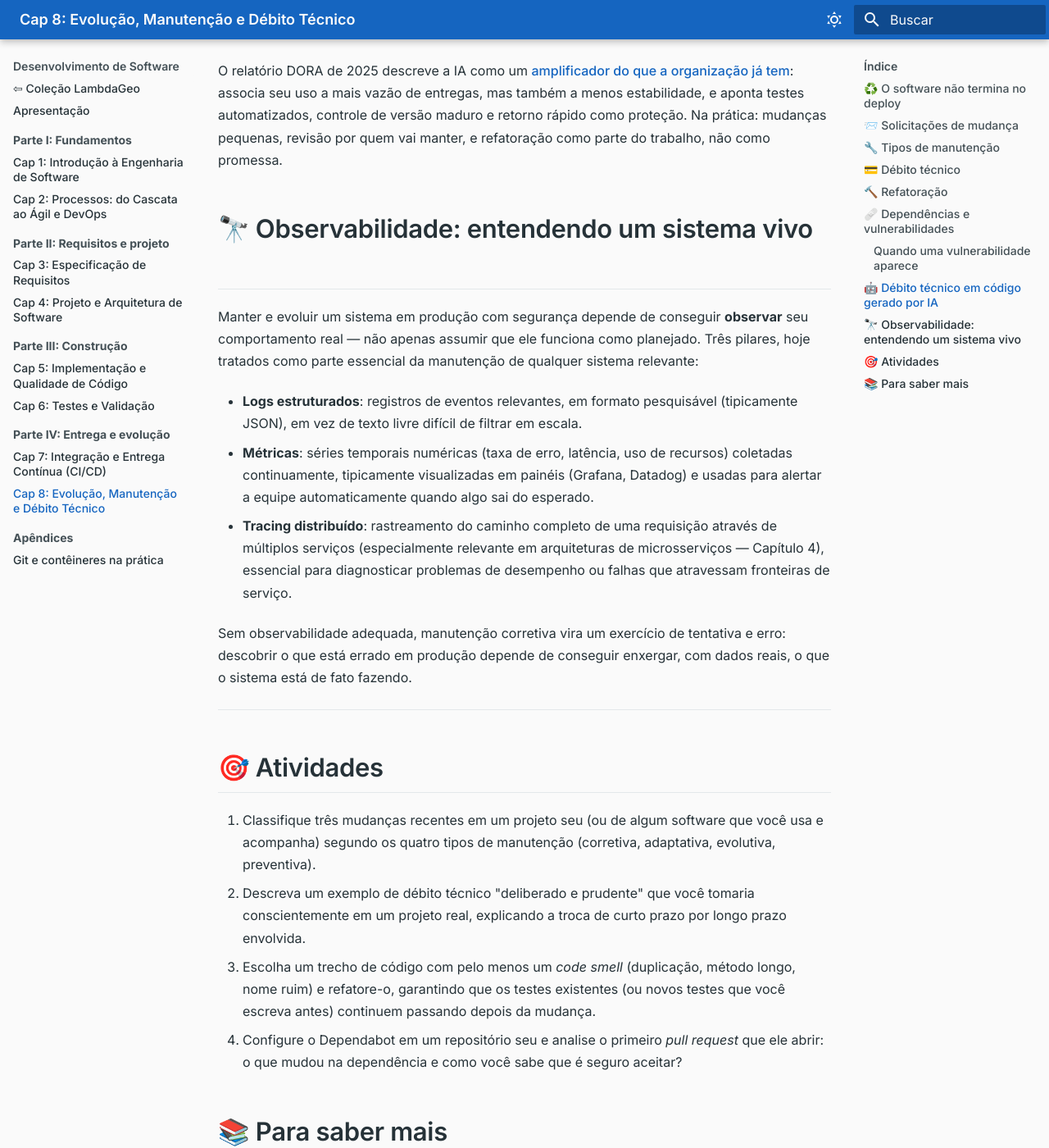
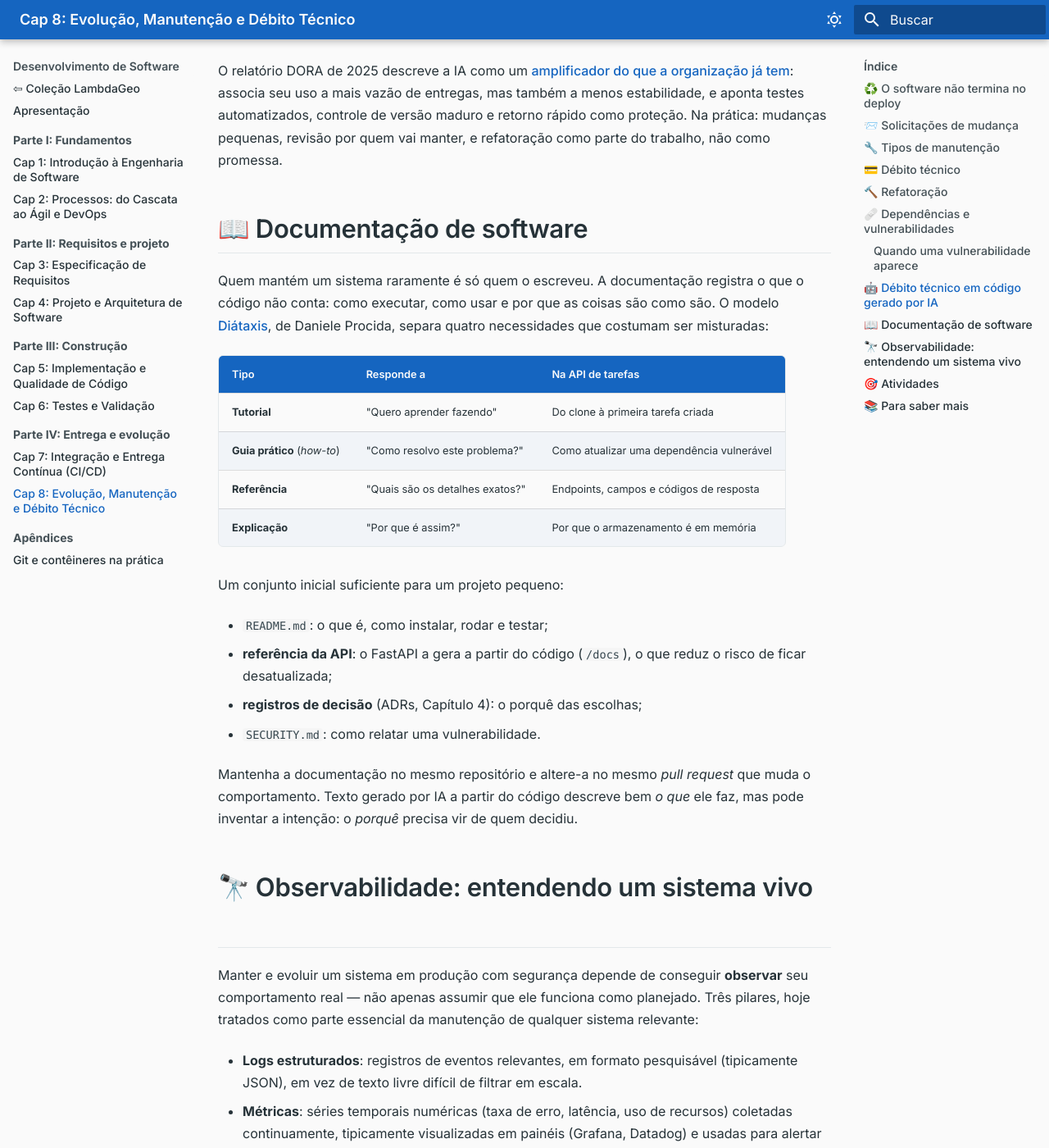
Before and after one commit to lambdageo-edu/book-engenharia-de-software, an MkDocs documentation site: the page built from docs/capitulos/08_evolucao_manutencao.md, in a window 1280 px wide and 1400 px high, scrolled down 4398 px. Shown: the whole window at 82% size. Built offline with MkDocs 1.6.1 and Material for MkDocs 9.7.7, drawn with Linux system fonts in a browser that asks for light colours; some of the changed text lies outside the part shown.

Commit message:
Adiciona MVP, priorização, definição de pronto e documentação (etapa 5)
Co-Authored-By: Claude Sonnet 5.5 <noreply@anthropic.com>
Claude-Session: https://claude.ai/code/session_012bE8URAXDT9a1qc7U92QJo

```diff
--- a/docs/capitulos/08_evolucao_manutencao.md
+++ b/docs/capitulos/08_evolucao_manutencao.md
@@ -96,6 +96,26 @@ Gerar código ficou rápido; entendê-lo e mantê-lo, não necessariamente. Quan
 
 O relatório DORA de 2025 descreve a IA como um [amplificador do que a organização já tem](https://cloud.google.com/blog/products/ai-machine-learning/announcing-the-2025-dora-report): associa seu uso a mais vazão de entregas, mas também a menos estabilidade, e aponta testes automatizados, controle de versão maduro e retorno rápido como proteção. Na prática: mudanças pequenas, revisão por quem vai manter, e refatoração como parte do trabalho, não como promessa.
 
+## 📖 Documentação de software
+
+Quem mantém um sistema raramente é só quem o escreveu. A documentação registra o que o código não conta: como executar, como usar e por que as coisas são como são. O modelo [Diátaxis](https://diataxis.fr/), de Daniele Procida, separa quatro necessidades que costumam ser misturadas:
+
+| Tipo | Responde a | Na API de tarefas |
+|---|---|---|
+| **Tutorial** | "Quero aprender fazendo" | Do clone à primeira tarefa criada |
+| **Guia prático** (*how-to*) | "Como resolvo este problema?" | Como atualizar uma dependência vulnerável |
+| **Referência** | "Quais são os detalhes exatos?" | Endpoints, campos e códigos de resposta |
+| **Explicação** | "Por que é assim?" | Por que o armazenamento é em memória |
+
+Um conjunto inicial suficiente para um projeto pequeno:
+
+* **`README.md`**: o que é, como instalar, rodar e testar;
+* **referência da API**: o FastAPI a gera a partir do código (`/docs`), o que reduz o risco de ficar desatualizada;
+* **registros de decisão** (ADRs, Capítulo 4): o porquê das escolhas;
+* **`SECURITY.md`**: como relatar uma vulnerabilidade.
+
+Mantenha a documentação no mesmo repositório e altere-a no mesmo *pull request* que muda o comportamento. Texto gerado por IA a partir do código descreve bem *o que* ele faz, mas pode inventar a intenção: o *porquê* precisa vir de quem decidiu.
+
 ## 🔭 Observabilidade: entendendo um sistema vivo
 
 Manter e evoluir um sistema em produção com segurança depende de conseguir **observar** seu comportamento real — não apenas assumir que ele funciona como planejado. Três pilares, hoje tratados como parte essencial da manutenção de qualquer sistema relevante:
@@ -114,11 +134,13 @@ Sem observabilidade adequada, manutenção corretiva vira um exercício de tenta
 2. Descreva um exemplo de débito técnico "deliberado e prudente" que você tomaria conscientemente em um projeto real, explicando a troca de curto prazo por longo prazo envolvida.
 3. Escolha um trecho de código com pelo menos um *code smell* (duplicação, método longo, nome ruim) e refatore-o, garantindo que os testes existentes (ou novos testes que você escreva antes) continuem passando depois da mudança.
 4. Configure o Dependabot em um repositório seu e analise o primeiro *pull request* que ele abrir: o que mudou na dependência e como você sabe que é seguro aceitar?
+5. Peça a um colega que execute um projeto seu seguindo apenas o `README.md`. Anote onde ele travou e corrija o texto.
 
 ## 📚 Para saber mais
 
 * SOMMERVILLE, Ian. *Engenharia de Software*. 10. ed. — Capítulo 9.
 * NIST SP 800-218. *Secure Software Development Framework (SSDF)*, versão 1.1, 2022 — [csrc.nist.gov](https://csrc.nist.gov/pubs/sp/800/218/final)
+* PROCIDA, Daniele. *Diátaxis* — [diataxis.fr](https://diataxis.fr/)
 * GitHub, referência de opções do Dependabot — [docs.github.com](https://docs.github.com/en/code-security/dependabot/working-with-dependabot/dependabot-options-reference)
 * Google Cloud. *Announcing the 2025 DORA Report* — [cloud.google.com](https://cloud.google.com/blog/products/ai-machine-learning/announcing-the-2025-dora-report)
 * FOWLER, Martin. *Refactoring: Improving the Design of Existing Code*. 2. ed. Addison-Wesley, 2018.
```
Also changed, not shown: docs/capitulos/02_processos_desenvolvimento.md (+14 -0 lines), docs/capitulos/03_especificacao_requisitos.md (+19 -0 lines).
